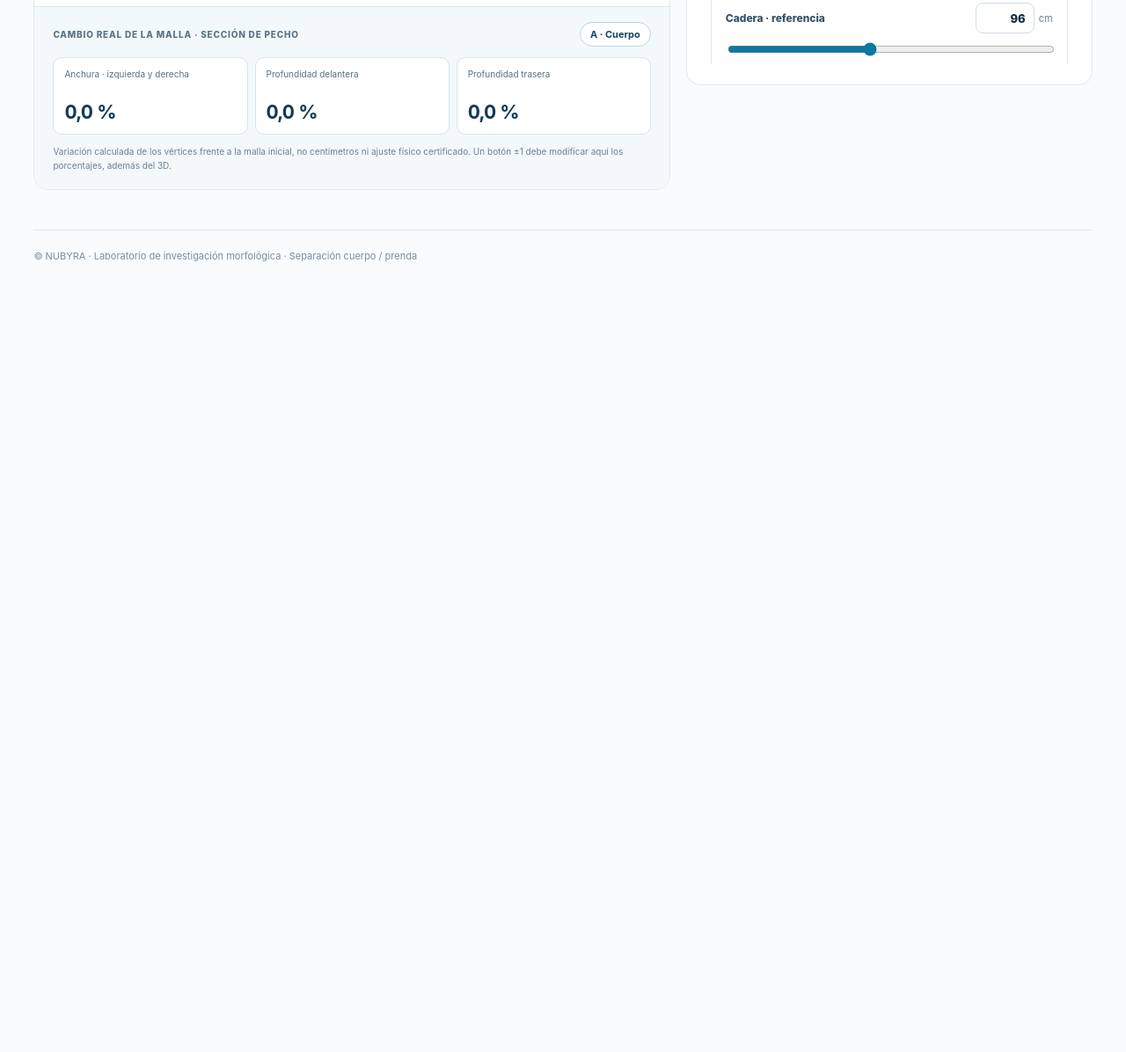
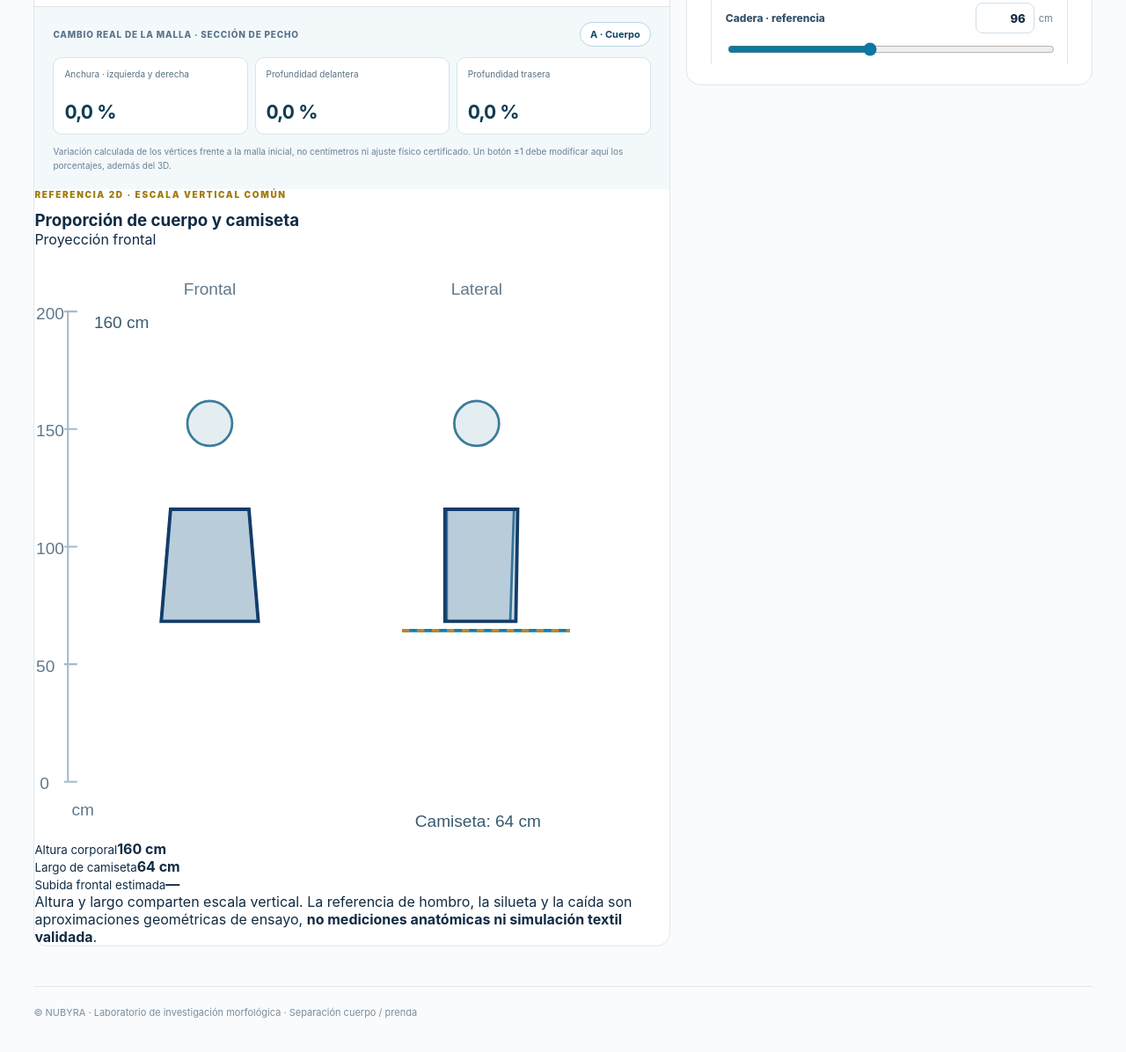
Before and after one commit to dunay2/nubyra-site, a website: page configurador-3d/fit-lab/index.html in a window 1280 px wide. Shown: the part 1016-2212 px from the top of the page at 88% size. Before the commit the page ends 1372 px from the top, so only its background shows below. Drawn offline with nearby package versions, Linux system fonts and the light colour scheme.

Commit message:
feat(ux): gráfico SVG 2D del cuerpo y prenda a escala vertical común con frente/lateral

```diff
--- a/configurador-3d/fit-lab/index.html
+++ b/configurador-3d/fit-lab/index.html
@@ -69,6 +69,49 @@
         <div><small>Profundidad trasera</small><strong id="shape-back">0,0 %</strong></div>
       </div>
       <p>Variación calculada de los vértices frente a la malla inicial, no centímetros ni ajuste físico certificado. Un botón ±1 debe modificar aquí los porcentajes, además del 3D.</p>
+    </section>
+    <section class="scale-card" aria-label="Imagen 2D del perfil sintético a escala vertical">
+      <div class="scale-card__title">
+        <div><p class="panel-overline">REFERENCIA 2D · ESCALA VERTICAL COMÚN</p><h3>Proporción de cuerpo y camiseta</h3></div>
+        <span id="diagram-body-profile">Proyección frontal</span>
+      </div>
+      <svg id="fit-scale-diagram" viewBox="0 0 340 315" role="img" aria-labelledby="diagram-title diagram-desc">
+        <title id="diagram-title">Representación 2D frontal y lateral del cuerpo y la camiseta</title>
+        <desc id="diagram-desc">Altura corporal y largo nominal de camiseta a escala vertical compartida. Anchura anatómica y caída son aproximaciones experimentales.</desc>
+        <g fill="none" stroke="#a5baca" stroke-width="1">
+          <path d="M 18 286 V 34 M 16 286 H 23 M 16 223 H 23 M 16 160 H 23 M 16 97 H 23 M 16 34 H 23"/>
+        </g>
+        <g fill="#60798c" font-size="9" font-family="Arial,sans-serif">
+          <text x="3" y="290">0</text><text x="1" y="227">50</text>
+          <text x="1" y="164">100</text><text x="1" y="101">150</text><text x="1" y="38">200</text>
+          <text x="20" y="304">cm</text>
+          <text x="94" y="25" text-anchor="middle">Frontal</text><text x="237" y="25" text-anchor="middle">Lateral</text>
+        </g>
+        <g id="diagram-body-layer" fill="#78a7bb" fill-opacity=".20" stroke="#3c7c9b" stroke-width="1.3">
+          <path id="scale-body-front" d="M73 140 L115 140 L120 200 L68 200Z"/>
+          <path id="scale-body-side" d="M221 140 L257 140 L255 200 L221 200Z"/>
+          <circle id="scale-head-front" cx="94" cy="94" r="12"/>
+          <circle id="scale-head-side" cx="237" cy="94" r="12"/>
+        </g>
+        <g id="diagram-garment-layer" fill="#22598a" fill-opacity=".22" stroke="#123d69" stroke-width="1.8">
+          <path id="scale-shirt-front" d="M73 140 L115 140 L120 200 L68 200Z"/>
+          <path id="scale-shirt-side" d="M220 140 L259 140 L258 200 L220 200Z"/>
+        </g>
+        <g fill="none" stroke-width="1.8">
+          <line id="scale-front-hem" x1="197" y1="205" x2="287" y2="205" stroke="#0d82ac"/>
+          <line id="scale-reference-hem" x1="197" y1="205" x2="287" y2="205" stroke="#b88a2a" stroke-dasharray="4 4"/>
+        </g>
+        <g fill="#395a70" font-size="9" font-family="Arial,sans-serif">
+          <text id="scale-height-label" x="32" y="43">160 cm</text>
+          <text id="scale-length-label" x="204" y="310">Camiseta: 64 cm</text>
+        </g>
+      </svg>
+      <div class="scale-metrics" aria-live="polite">
+        <div><small>Altura corporal</small><strong id="scale-body-height">160 cm</strong></div>
+        <div><small>Largo de camiseta</small><strong id="scale-shirt-length">64 cm</strong></div>
+        <div><small>Subida frontal estimada</small><strong id="scale-hem-lift">—</strong></div>
+      </div>
+      <p>Altura y largo comparten escala vertical. La referencia de hombro, la silueta y la caída son aproximaciones geométricas de ensayo, <strong>no mediciones anatómicas ni simulación textil validada</strong>.</p>
     </section>
    </section>
 
```
